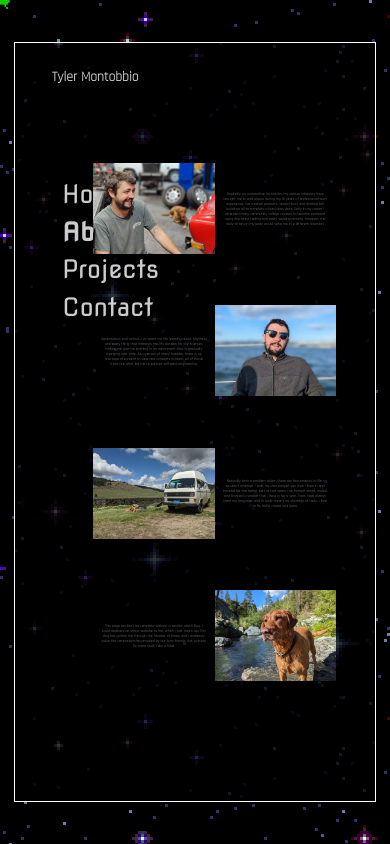
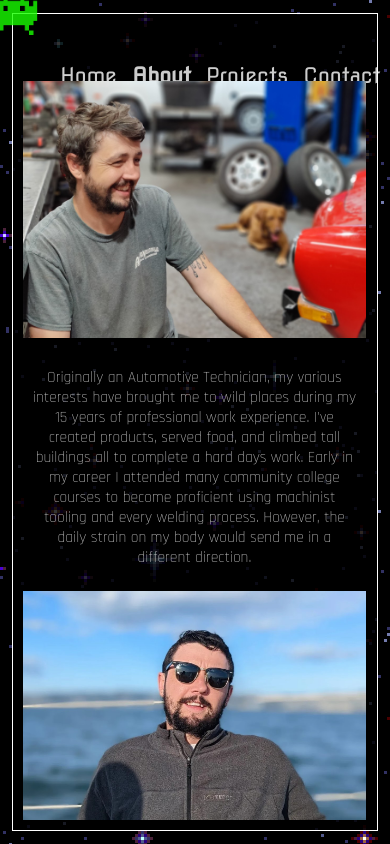
Before and after one commit to tmontobbio/tmontobbio-dev, a React (Create React App) app: page /about in a window 390 px wide. Built offline with nearby package versions, Linux system fonts and the light colour scheme.

Commit message:
mobile css

```diff
--- a/src/App.css
+++ b/src/App.css
@@ -48,7 +48,7 @@ a:link {
   color: rgba(255, 255, 255, 0.8);
 }
 
-span {
+.text-div {
   margin: auto;
   padding: 2vw;
 }
@@ -137,10 +137,10 @@ span {
   grid-column-end: 2;
 }
 
-
 #home {
   font-size: 20vh;
   font-weight: 700;
+  margin: auto;
 }
 
 #contact-list {
@@ -199,18 +199,108 @@ span {
   grid-template-rows: auto auto;
 }
 
-/* #cursor {
-  pointer-events: none;
+/* add "only screen and" */
+@media (max-width: 1440px) {
 
-  .cursor-circle {
+  h2 {
+    text-align: center;
+    font-size: 6vw;
+  }
+
+  li {
+    display: inline !important;
+  }
+
+  img {
+    height: auto !important;
+    width: 100% !important;
+  }
+
+  .contact-icon {
+    height: 13vw !important;
+    width: 13vw !important;
+  }
+
+  .cursor {
+    height: 48px !important;
+    width: 48px !important;
+    border-radius: 50%;
     position: fixed;
     top: 0;
     left: 0;
-    mix-blend-mode: difference;
-    z-index: 1000;
+    pointer-events: none;
+  }
 
-    circle {
-      fill: #a18248;
-    }
+  .text {
+    font-size: 4vw;
   }
-} */
+
+  .nav-sel {
+    font-size: 5.5vw !important;
+    margin: .9vh;
+  }
+
+  .contact-tile {
+    margin: 10vh 1vw 10vh 1vw;
+  }
+
+  #nav {
+    width: 100px;
+    padding-top: 3vh;
+    grid-row-start: 1;
+    grid-row-end: 1;
+    grid-column-start: 1;
+    grid-column-end: 2;
+  }
+
+  #home {
+    -webkit-transform: rotate(90deg);
+  }
+
+  #name {
+    -webkit-transform: rotate(-90deg);
+    font-size: 3.5vw !important;
+    display: none;
+  }
+
+  #content {
+    background-color: rgba(0, 0, 0, 0.8);
+    position: absolute;
+    margin: auto;
+    padding-right: 2vw;
+    top: 0;
+    left: 0;
+    right: 0;
+    bottom: 0;
+    border: 1px solid white;
+    height: 97%;
+    width: 94%;
+    display: grid;
+    grid-template-columns: 1.25vh auto;
+    grid-template-rows: 7vh auto 1.25vh;
+    gap: 0px;
+    column-gap: 0px;
+  }
+
+  #header {
+    grid-row-start: 2;
+    grid-row-end: 2;
+    grid-column-start: 1;
+    grid-column-end: 1;
+  }
+
+  #invader {
+    width: 96px;
+    height: 96px;
+    opacity: .8;
+  }
+
+  #about,
+  #projects {
+    display: inline;
+    width: 100%;
+    align-items: center;
+    margin: auto;
+    padding: 1vh 1vw 0vh 0vw !important;
+  }
+}
--- a/src/App.js
+++ b/src/App.js
@@ -40,7 +40,7 @@ export default function App() {
     <div className="App">
       <div id="content">
         <div id="header">
-          <h1>Tyler Montobbio</h1>
+          <h1 id="name">Tyler Montobbio</h1>
         </div>
         <Nav />
         <Routes>
--- a/src/components/About.js
+++ b/src/components/About.js
@@ -7,10 +7,30 @@ import me4 from "./img/me4.jpg"
 export default function About() {
     return (
         <div id="about" className="center" >
-            <img src={me1} className="grid-item-1" alt="tyler" /><span><p>Originally an Automotive Technician, my various interests have brought me to wild places during my 15 years of professional work experience.  I've created products, served food, and climbed tall buildings all to complete a hard days work.  Early in my career I attended many community college courses to become proficient using machinist tooling and every welding process.  However, the daily strain on my body would send me in a different direction.</p></span>
-            <img src={me2} className="grid-item-2" alt="tyler" /><span><p>Adventurous and curious, I've spent my life learning about anything and every thing that interests me.  My passion for the sciences makes me open to learning in an evironment that is gradually changing over time.  As a person of many hobbies, there is no shortage of content to view and concepts to learn.  All of these traits are what led me to pursure software engineering.</p></span>
-            <img src={me3} className="grid-item-3" alt="van" /><span><p>Naturally born a problem solver, there are few projects in life I wouldn't attempt.  I built my own camper van that I lived in and traveled for the better part of two years. I've framed, wired, roofed, and finished a shelter that I lived in for a year.  Tools have always been my language, and in code there's no shortage of tools.  I love to fix, build, create and learn.</p></span>
-            <img src={me4} className="grid-item-4" alt="bug" /><span><p>This page wouldn't be complete without a section about Bug.  I could dedicate an entire website to her, which I just might do!  This dog has gotten me through the hardest of times, and I endlessly value the companionship provided by our furry friends.  Get outside, fix some stuff, take a hike!</p></span>
+            <img src={me1} className="grid-item-1" alt="tyler" />
+            <div className="text-div">
+                <p id="text-1" className="text">
+                    Originally an Automotive Technician, my various interests have brought me to wild places during my 15 years of professional work experience.  I've created products, served food, and climbed tall buildings all to complete a hard days work.  Early in my career I attended many community college courses to become proficient using machinist tooling and every welding process.  However, the daily strain on my body would send me in a different direction.
+                </p>
+            </div>
+            <img src={me2} className="grid-item-2" alt="tyler" />
+            <div className="text-div">
+                <p id="text-2" className="text">
+                    Adventurous and curious, I've spent my life learning about anything and every thing that interests me.  My passion for the sciences makes me open to learning in an evironment that is gradually changing over time.  As a person of many hobbies, there is no shortage of content to view and concepts to learn.  All of these traits are what led me to pursure software engineering.
+                </p>
+            </div>
+            <img src={me3} className="grid-item-3" alt="van" />
+            <div className="text-div">
+                <p id="text-3" className="text">
+                    Naturally born a problem solver, there are few projects in life I wouldn't attempt.  I built my own camper van that I lived in and traveled for the better part of two years. I've framed, wired, roofed, and finished a shelter that I lived in for a year.  Tools have always been my language, and in code there's no shortage of tools.  I love to fix, build, create and learn.
+                </p>
+            </div>
+            <img src={me4} className="grid-item-4" alt="bug" />
+            <div className="text-div">
+                <p id="text-4" className="text">
+                    This page wouldn't be complete without a section about Bug.  I could dedicate an entire website to her, which I just might do!  This dog has gotten me through the hardest of times, and I endlessly value the companionship provided by our furry friends.  Get outside, fix some stuff, take a hike!
+                </p>
+            </div>
         </div >
     )
 }
--- a/src/components/Contact.js
+++ b/src/components/Contact.js
@@ -8,9 +8,9 @@ export default function Contact() {
     return (
         <div className="center">
             <ul id="contact-list">
-                <a href="mailto:tylermontobbio@gmail.com" target="_blank" rel="noreferrer"><li><img src={gmail} alt="gmail-icon" className="contact-icon" />mail</li></a>
-                <a href="https://www.linkedin.com/in/tmontobbio" target="_blank" rel="noreferrer"><li><img src={linkedin} alt="linkedin-icon" className="contact-icon" />linkedin</li></a>
-                <a href="https://github.com/tmontobbio" target="_blank" rel="noreferrer"><li><img src={github} alt="github-icon" className="contact-icon" />github</li></a>
+                <div className="contact-tile"><a href="mailto:tylermontobbio@gmail.com" target="_blank" rel="noreferrer"><li><img src={gmail} alt="gmail-icon" className="contact-icon" />mail</li></a></div>
+                <div className="contact-tile"><a href="https://www.linkedin.com/in/tmontobbio" target="_blank" rel="noreferrer"><li><img src={linkedin} alt="linkedin-icon" className="contact-icon" />linkedin</li></a></div>
+                <div className="contact-tile"><a href="https://github.com/tmontobbio" target="_blank" rel="noreferrer"><li><img src={github} alt="github-icon" className="contact-icon" />github</li></a></div>
             </ul>
         </div>
     )
--- a/src/components/Projects.js
+++ b/src/components/Projects.js
@@ -14,7 +14,7 @@ export default function Projects() {
             Movie Hunter
           </h2>
         </a>
-        <p>
+        <p className="text">
           A web app build on React.js & Rails frameworks.  This site demonstrates RESTful API queries, user authentication and cookies, sensitive data encryption, and redundant API models.  This full-stack application utilizes custom routing, and validators.  The back-end logic written in Ruby allows users to create/read/update/destroy models.  The IMDB ID's are used as params and allow users to also link directly to the IMDB page associated with their movie.
         </p>
       </span>
@@ -27,7 +27,7 @@ export default function Projects() {
             Dog IM
           </h2>
         </a>
-        <p>
+        <p className="text">
           A web app build on React.js & Rails frameworks.  Dog IM was a project that enabled me to demonstrate my ability to create a my own API and PostgreSQL database.  As a huge dog lover, I decided to take the average chat app and put a little dog-based twist on it - "Dog IM - an instant messenger for pups!".  Future updates will include web-sockets for real-time messanging, currently this site acts as a forum, where users must refresh the page for new messages.
         </p>
       </span>
```
